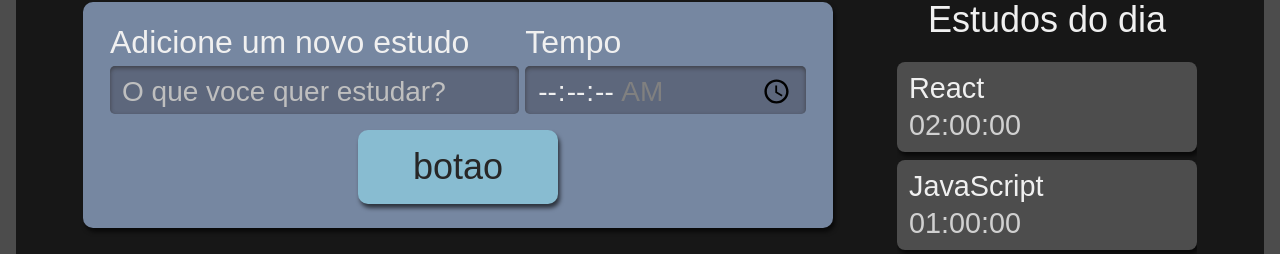
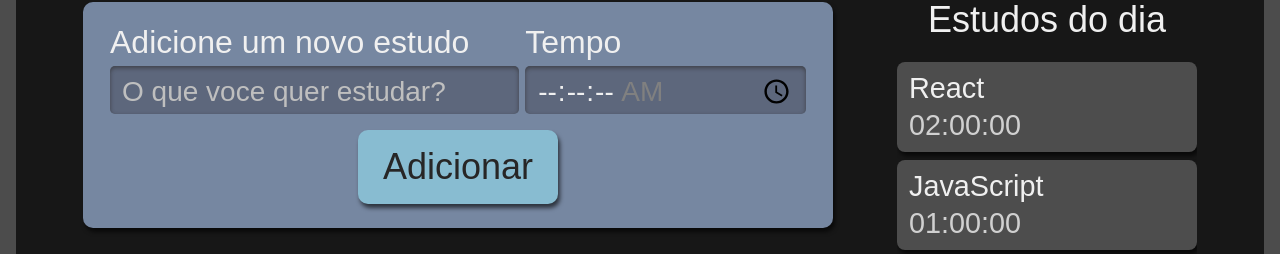
Before and after one commit to netodomingos/react-ts, a React (Create React App) app: page / in a window 1280 px wide. Shown: the part 270-524 px from the top of the page. Built offline with nearby package versions, Linux system fonts and the light colour scheme.

Commit message:
criacao do componente de item

```diff
--- a/src/components/Button/Button.tsx
+++ b/src/components/Button/Button.tsx
@@ -2,10 +2,14 @@ import React from 'react'
 
 import style from './style.module.scss'
 
-export default function Button() {
+interface ButtonProps {
+  title: string
+}
+
+export default function Button({ title }: ButtonProps) {
   return (
     <button className={style.botao}>
-      botao
+      {title}
     </button>
   )
 }
--- a/src/components/Form/Form.tsx
+++ b/src/components/Form/Form.tsx
@@ -28,7 +28,9 @@ export default function Form() {
                 required
             />
         </div>
-        <Button/>
+        <Button
+            title='Adicionar'
+        />
     </form>
   )
 }
--- /dev/null
+++ b/src/components/List/Item/Item.tsx
@@ -0,0 +1,17 @@
+import React from 'react'
+
+import style from '../style.module.scss'
+
+interface ItemProps {
+    tarefa: string,
+    tempo: string,
+}
+
+export default function Item({ tarefa, tempo }: ItemProps) {
+  return (
+    <li className={style.item}>
+        <h3>{tarefa}</h3>
+        <span>{tempo}</span>
+    </li>
+  )
+}
--- a/src/components/List/List.tsx
+++ b/src/components/List/List.tsx
@@ -1,4 +1,5 @@
 import React from 'react'
+import Item from './Item/Item'
 
 import style from './style.module.scss'
 
@@ -20,10 +21,10 @@ export default function List() {
         <ul>
 		{
 			tarefas.map((tarefa, index) => (
-				<li key={index} className={style.item}>
-					<h3>{tarefa.tarefa}</h3>
-					<span>{tarefa.tempo}</span>
-				</li>
+				<Item
+					key={index}
+					{...tarefa}
+				/>
 			))
 		}
         </ul>
```
